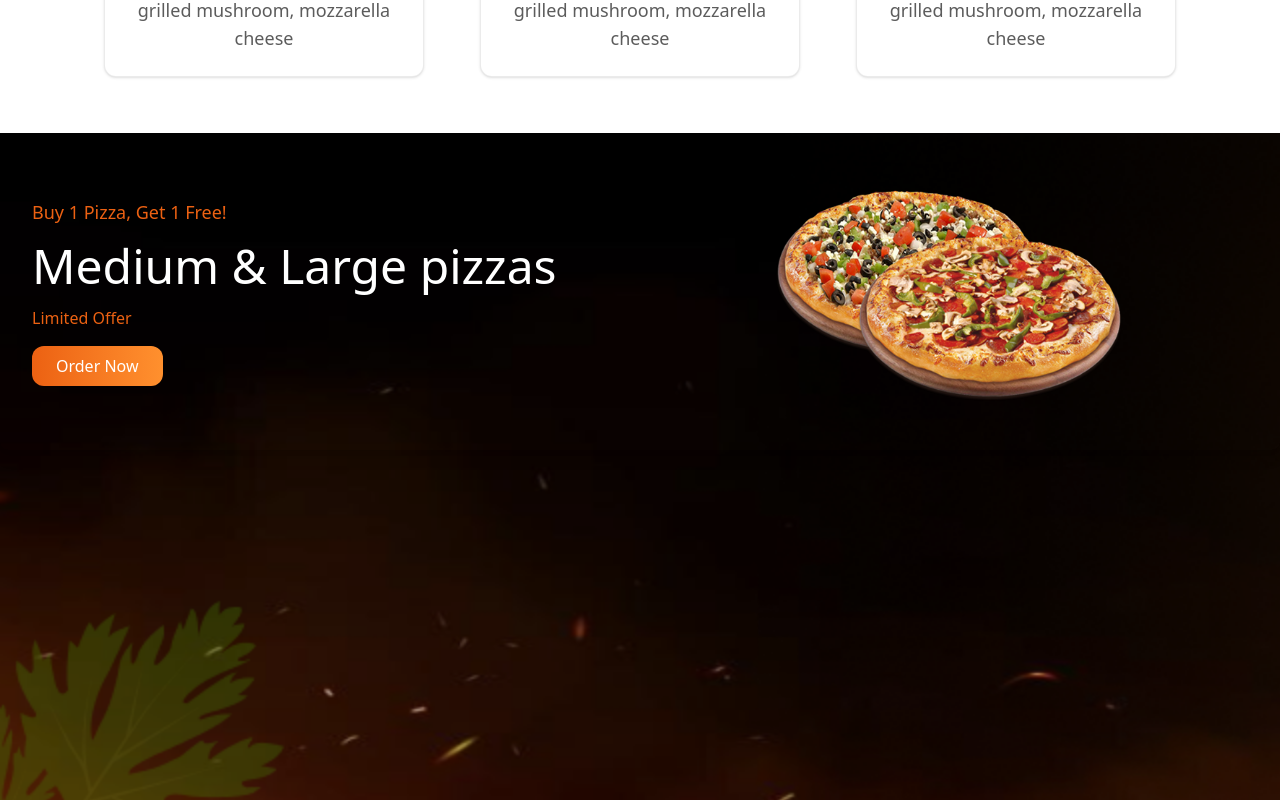
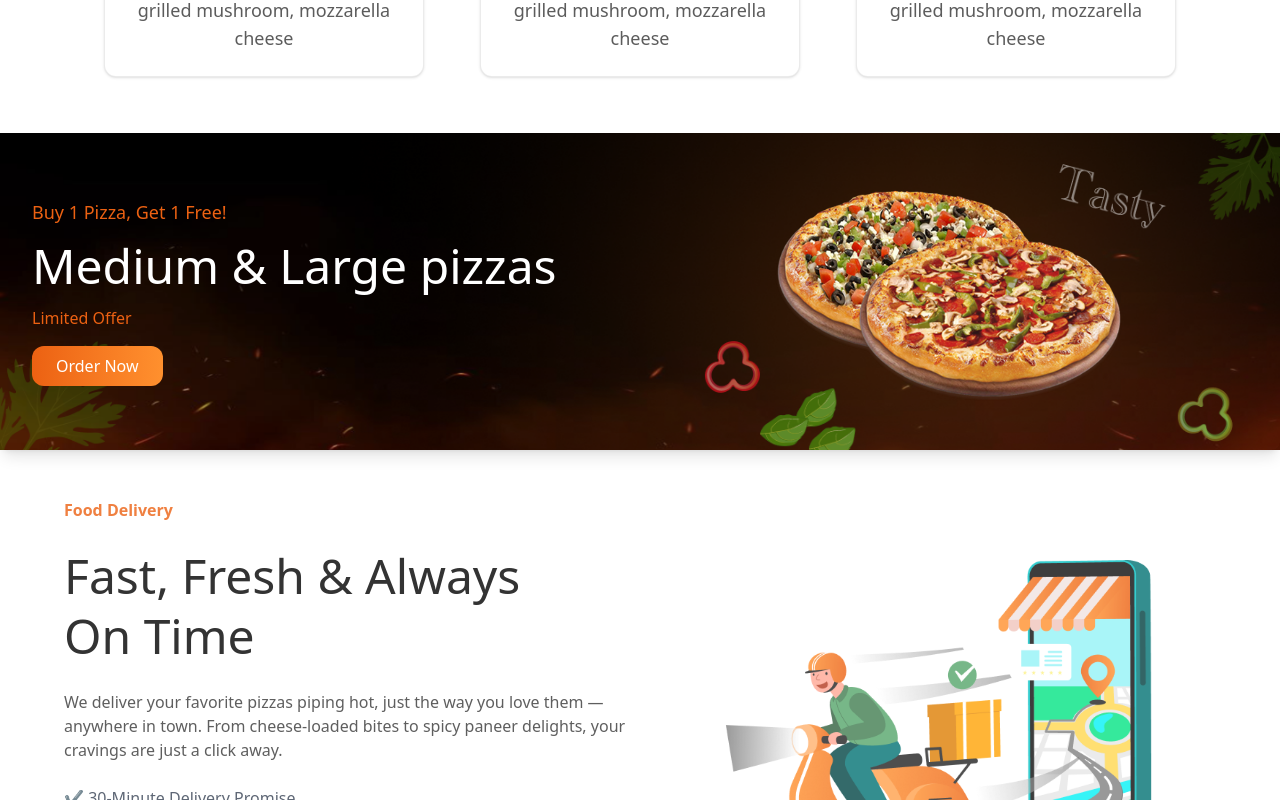
Before and after one commit to sunita0987/Home-Pizza, a React (Vite) app: page / in a window 1280 px wide. Shown: the part 3080-3880 px from the top of the page. Built offline with nearby package versions, Linux system fonts and the light colour scheme.

Commit message:
bg-image height change

```diff
--- a/src/components/BestSellers.jsx
+++ b/src/components/BestSellers.jsx
@@ -5,7 +5,7 @@ import banner from "../assets/images/banner.png";
 const BestSellers = () => {
   return (
     <section
-      className="relative bg-cover bg-no-repeat  text-[#ffffff] min-h-screen"
+      className="relative bg-cover bg-no-repeat  text-[#ffffff] min-h-full"
       style={{
         backgroundImage: `url(${banner})`,
       }}
```
